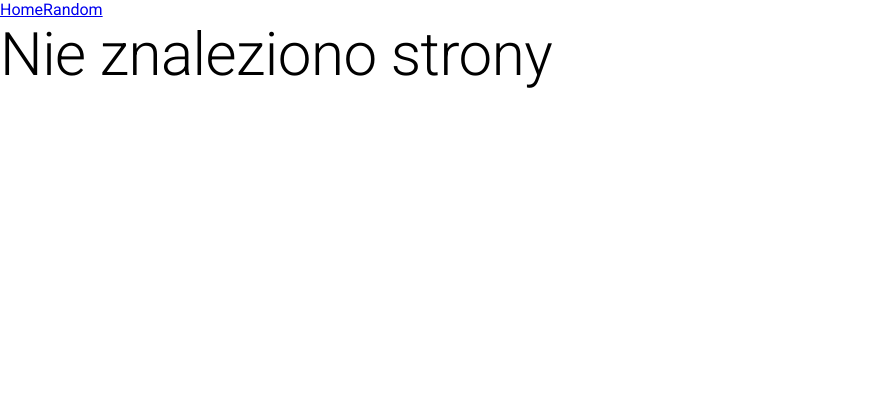
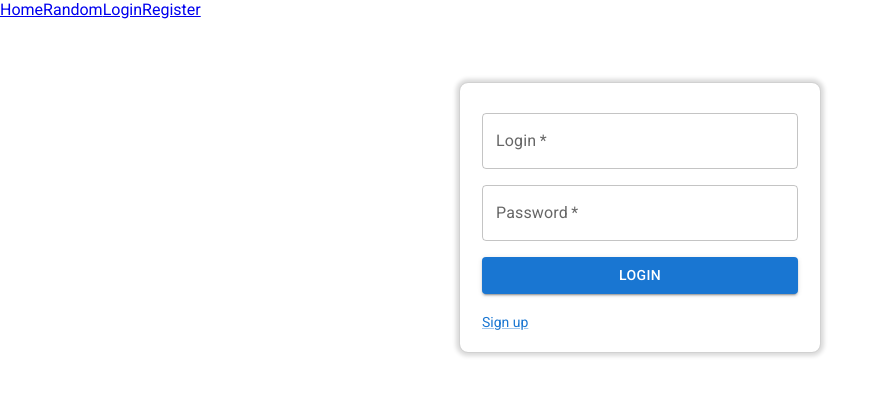
Before and after one commit to Truly-Depressed-Developers/progresso-client, a React (Create React App) app: page /login in a window 1280 px wide. Shown: the top 396 px of the page, without its empty margins (0-887 px from the left). Built offline with nearby package versions, Linux system fonts and the light colour scheme.

Commit message:
Stworzenie template'a

```diff
--- a/src/App.tsx
+++ b/src/App.tsx
@@ -6,6 +6,8 @@ import { BrowserRouter, Route, Link } from 'react-router-dom';
 
 import { Home } from './pages/Home/Home';
 import { NotFound } from './pages/NotFound/NotFound';
+import { Login } from './pages/Login';
+import { Register } from './pages/Register';
 
 function Inside() {
     return (
@@ -13,11 +15,15 @@ function Inside() {
             <nav>
                 <Link to="/">Home</Link>
                 <Link to="/random">Random</Link>
+                <Link to="/login">Login</Link>
+                <Link to="/register">Register</Link>
             </nav>
 
             <Routes>
                 <Route path='/' element={<Home />} />
                 <Route path='*' element={<NotFound />} />
+                <Route path='/login' element={<Login />} />
+                <Route path='/register' element={<Register />} />
             </Routes>
 
         </div>
--- /dev/null
+++ b/src/pages/Login/Login.scss
@@ -0,0 +1,38 @@
+#login {
+    width: 100%;
+    display: flex;
+    justify-content: center;
+    align-items: center;
+
+    .centered {
+        padding: 22px;
+        outline: 1px solid rgba(200, 200, 200, 0.5);
+        box-shadow: 0 0 4px 4px rgba(0, 0, 0, 0.15);
+        border-radius: 8px;
+        margin-top: 64px;
+        width: 60%;
+        max-width: 360px;
+        display: flex;
+        flex-direction: column;
+        align-items: center;
+
+        .input {
+            margin: 8px 0;
+            width: 100%;
+        }
+
+        .btn {
+            margin: 8px 0;
+            width: 100%;
+        }
+
+        .downTxt {
+            margin-top: 12px;
+            display: flex;
+            width: 100%;
+            flex-direction: row;
+            justify-content: flex-start;
+            font-size: 14px;
+        }
+    }
+}
--- /dev/null
+++ b/src/pages/Login/Login.tsx
@@ -0,0 +1,55 @@
+import { Button, Link, TextField } from '@mui/material';
+import React, { useState } from 'react';
+
+import "./Login.scss";
+
+type Props = {};
+
+const Login = (props: Props): JSX.Element => {
+    const [login, setLogin] = useState("");
+    const [passwd, setPasswd] = useState("");
+
+    const onClick = () => {
+
+        console.log(login);
+        console.log(passwd);
+    }
+
+    return (
+        <div id="login">
+            <div className="centered">
+                <TextField
+                    value={login}
+                    onChange={(l) => setLogin(l.target.value)}
+                    className='input'
+                    id="loginInput"
+                    label="Login"
+                    variant="outlined"
+                    required={true}
+                />
+                <TextField
+                    value={passwd}
+                    onChange={(l) => setPasswd(l.target.value)}
+                    className='input'
+                    id="passwordInput"
+                    label="Password"
+                    variant="outlined"
+                    type={"password"}
+                    required={true}
+                />
+                <Button
+                    onClick={onClick}
+                    className='btn'
+                    variant="contained"
+                >
+                    Login
+                </Button>
+                <div className="downTxt">
+                    <Link href="/register">Sign up</Link>
+                </div>
+            </div>
+        </div>
+    );
+};
+
+export { Login };
--- /dev/null
+++ b/src/pages/Login/index.ts
@@ -0,0 +1 @@
+export { Login } from "./Login";
--- /dev/null
+++ b/src/pages/Register/Register.scss
@@ -0,0 +1,38 @@
+#register {
+    width: 100%;
+    display: flex;
+    justify-content: center;
+    align-items: center;
+
+    .centered {
+        padding: 22px;
+        outline: 1px solid rgba(200, 200, 200, 0.5);
+        box-shadow: 0 0 4px 4px rgba(0, 0, 0, 0.15);
+        border-radius: 8px;
+        margin-top: 64px;
+        width: 60%;
+        max-width: 360px;
+        display: flex;
+        flex-direction: column;
+        align-items: center;
+
+        .input {
+            margin: 8px 0;
+            width: 100%;
+        }
+
+        .btn {
+            margin: 8px 0;
+            width: 100%;
+        }
+
+        .downTxt {
+            margin-top: 12px;
+            display: flex;
+            width: 100%;
+            flex-direction: row;
+            justify-content: flex-start;
+            font-size: 14px;
+        }
+    }
+}
--- /dev/null
+++ b/src/pages/Register/Register.tsx
@@ -0,0 +1,55 @@
+import { Button, Link, TextField } from '@mui/material';
+import React, { useState } from 'react';
+
+import "./Register.scss";
+
+type Props = {};
+
+const Register = (props: Props) => {
+    const [login, setLogin] = useState("");
+    const [passwd, setPasswd] = useState("");
+
+    const onClick = () => {
+
+        console.log(login);
+        console.log(passwd);
+    }
+
+    return (
+        <div id="register">
+            <div className="centered">
+                <TextField
+                    value={login}
+                    onChange={(l) => setLogin(l.target.value)}
+                    className='input'
+                    id="loginInput"
+                    label="Login"
+                    variant="outlined"
+                    required={true}
+                />
+                <TextField
+                    value={passwd}
+                    onChange={(l) => setPasswd(l.target.value)}
+                    className='input'
+                    id="passwordInput"
+                    label="Password"
+                    variant="outlined"
+                    type={"password"}
+                    required={true}
+                />
+                <Button
+                    onClick={onClick}
+                    className='btn'
+                    variant="contained"
+                >
+                    Register
+                </Button>
+                <div className="downTxt">
+                    <Link href="/login">Sign in</Link>
+                </div>
+            </div>
+        </div>
+    );
+};
+
+export { Register };
--- /dev/null
+++ b/src/pages/Register/index.ts
@@ -0,0 +1 @@
+export { Register } from "./Register";
```
